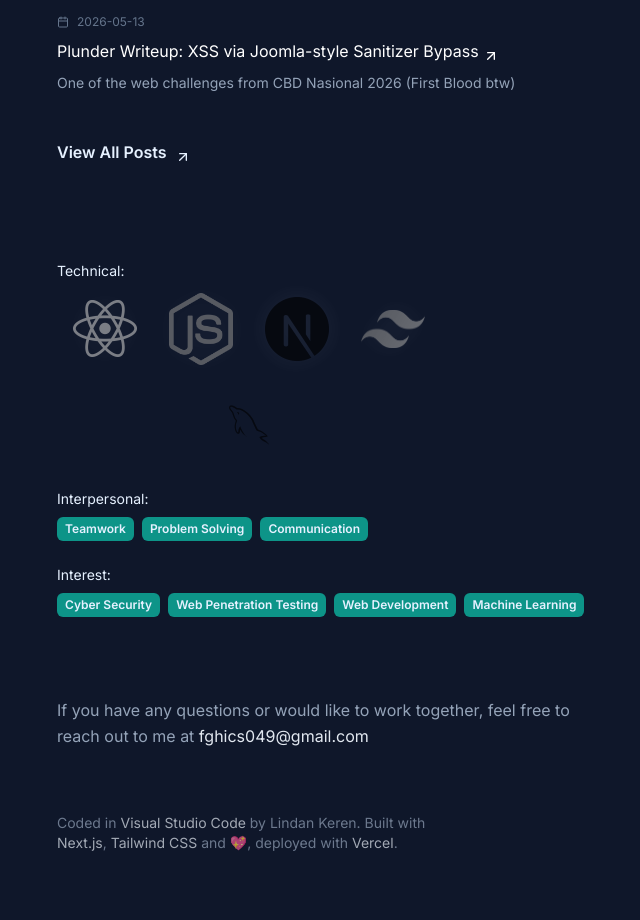
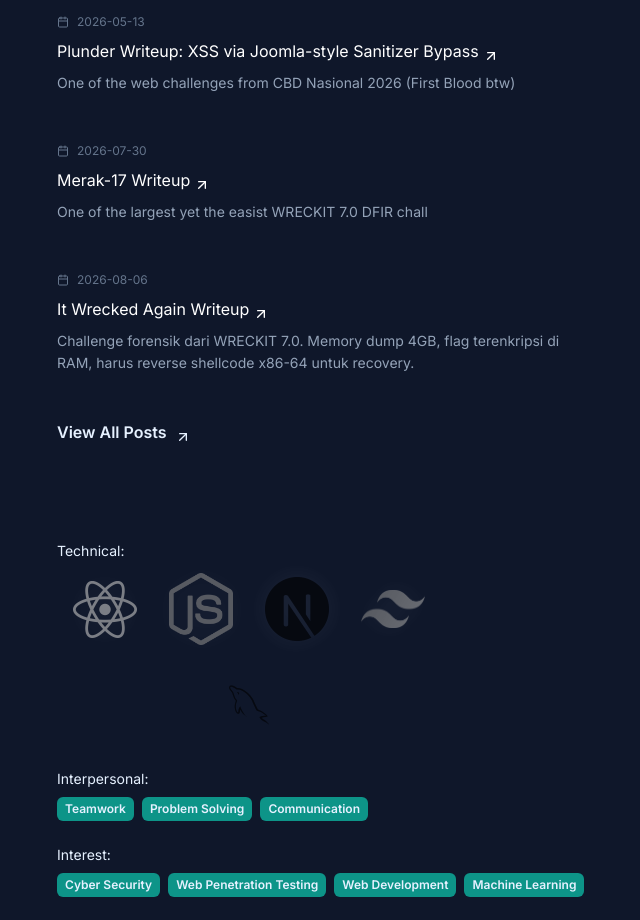
Before and after one commit to NexU20/personal-v1, a Next.js app: page / in a window 1280 px wide. Shown: the part 1980-2900 px from the top of the page, without its empty margins (631-1271 px from the left). Built offline with nearby package versions, Linux system fonts and the light colour scheme; no server answers.

Commit message:
add blogs

```diff
--- a/app/data/blogs.ts
+++ b/app/data/blogs.ts
@@ -1,10 +1,26 @@
 export const blogs: Blogs = [
 	{
 		title: "Plunder Writeup: XSS via Joomla-style Sanitizer Bypass",
-    summary: "One of the web challenges from CBD Nasional 2026 (First Blood btw)",
+		summary:
+			"One of the web challenges from CBD Nasional 2026 (First Blood btw)",
 		date: "2026-05-13",
 		slug: "plunder-writeup",
-    tags: ["CTF", "Web Security", "XSS", "PHP"],
+		tags: ["CTF", "Web Security", "XSS", "PHP", "CBC S3"],
+	},
+	{
+		title: "Merak-17 Writeup",
+		summary: "One of the largest yet the easist WRECKIT 7.0 DFIR chall",
+		date: "2026-07-30",
+		slug: "merak-writeup",
+		tags: ["CTF", "DFIR", "WRECKIT70"],
+	},
+	{
+		title: "It Wrecked Again Writeup",
+		summary:
+			"Challenge forensik dari WRECKIT 7.0. Memory dump 4GB, flag terenkripsi di RAM, harus reverse shellcode x86-64 untuk recovery.",
+		date: "2026-08-06",
+		slug: "it-wrecked-writeup",
+		tags: ["CTF", "DFIR", "Linux", "WRECKIT70"],
 	},
 ];
 
```
Lines whose indentation alone changed are shown as unchanged.
